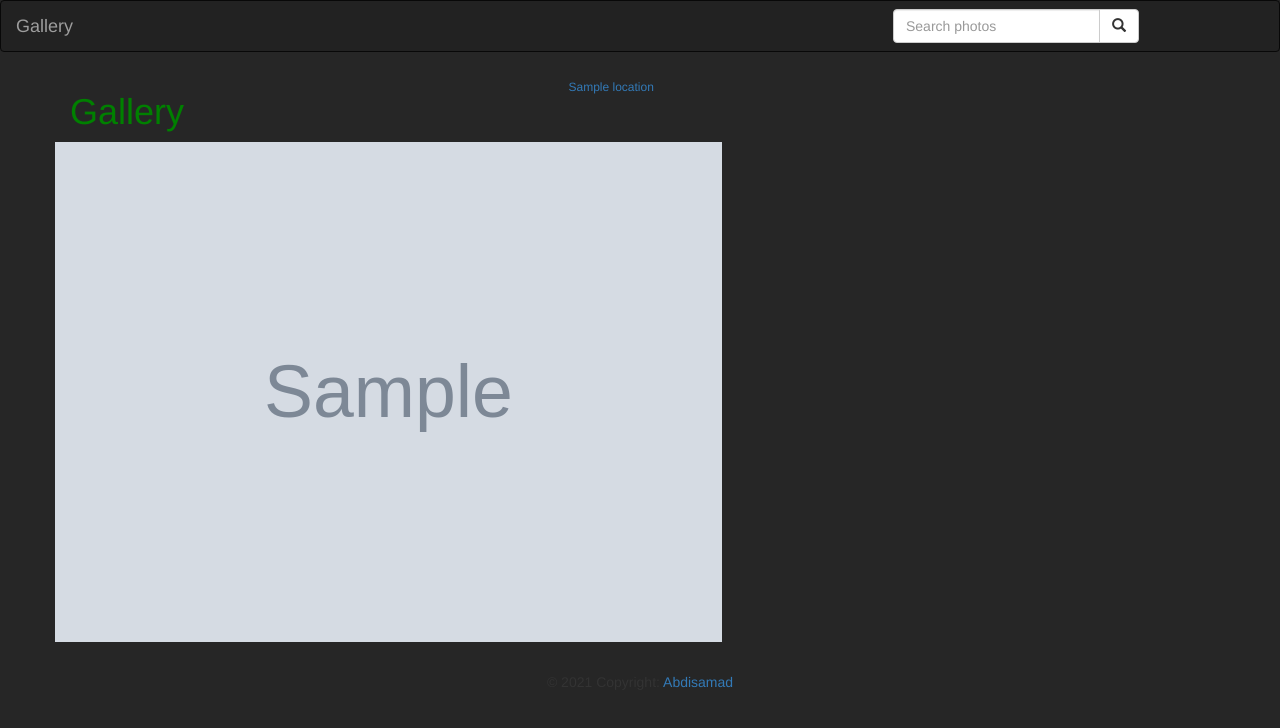
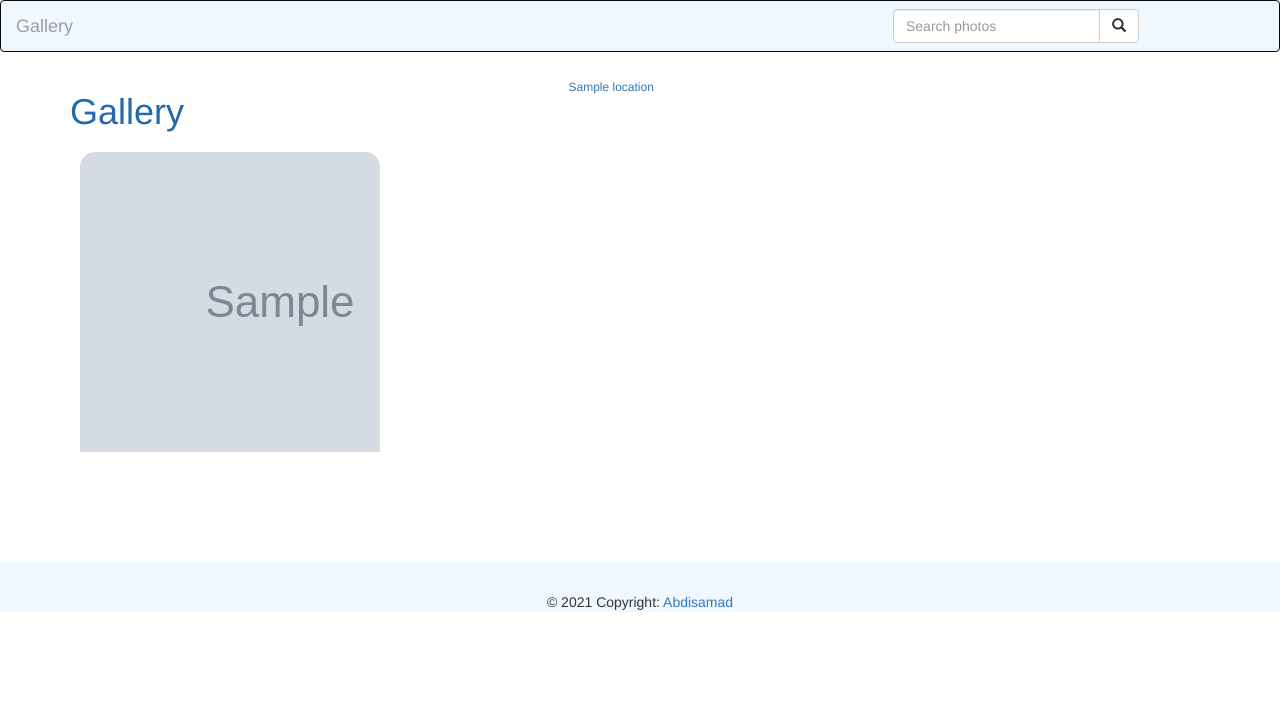
Before and after one commit to Abdisamad100/Gallery-app, a Django app: page / in a window 1280 px wide. Shown: the top 728 px of the page. Run offline with Django 3.2, Linux system fonts and the light colour scheme; tables that the repository leaves empty hold one stand-in row (values such as "Sample post"); grey boxes marked "Sample" are stand-in pictures; some libraries are stand-ins or nearby versions.

Commit message:
styled the home page

```diff
--- a/gallery/app/templates/all-photos/index.html
+++ b/gallery/app/templates/all-photos/index.html
@@ -1,10 +1,14 @@
+
+
+
 {% extends 'all-photos/base.html' %}
+{% load bootstrap3 %}
 {% block content %}
-<!-- Button trigger modal -->
+
 <div class="container">
     <div class="row">
         <div class="col-md-5">
-      <h1>Gallery</h1>
+          <h1 style="color: rgb(35, 106, 168);">Gallery</h1>
         </div>
         <div class="col-md-7">
           <span id="locations">
@@ -15,15 +19,19 @@
         </div>
         </div>
     <div class="row">
-    <div class="card-col-md-6">
+        <div class="col-md-">
+            <!-- Looping through images   -->
             {% for image in images %}
-  <div class="card" data-toggle="modal" data-target="#mymodel{{image.id}}">
-    <img src="{{image.image.url }}" alt="{{image.name}}" class="card-img" height="500px">
+
+            <!--Display all images  -->
+            <div class="col-md-4" data-toggle="modal" data-target="#{{image.id}}">
+                <div class="card card2">
+                    <img src="{{image.image.url}}" alt="{{image.name}}" class="card-img">
                 </div>
             </div>
 
-  <!-- Modal -->
-  <div class="modal fade " id="mymodel{{image.id}}" tabindex="-1" role="dialog"
+
+            <div class="modal fade " id="{{image.id}}" tabindex="-1" role="dialog"
                 aria-labelledby="exampleModalCenterTitle" aria-hidden="true">
                 <div class="modal-dialog modal-dialog-centered modal-md" role="document">
                     <div class="modal-content modalcard">
@@ -33,23 +41,31 @@
                                 <span aria-hidden="true">&times;</span>
                             </button>
                         </div>
-         <div class="modal-body">
+                        <div class="modal-body card3">
                             <img src="{{image.image.url}}" alt="{{image.name}}" class="img-fluid">
-             <p class="imgdesc text-center">{{image.description}}</p>
-             <span class="btn btn-sm btn-outline-success">{{image.category}}</span>
-             <a href="/location/{{image.location}}" class="btn btn-sm btn-outline-info">{{image.location}}</a>
+                            <p class="text-center">{{image.description}}</p>
+                            <p class="image-location">Location ~ {{image.location}}</p>
+                            <p class="image-location">Category ~ {{image.category}}</p>
+                            <p class="image-location">Date on ~ {{ image.date }}</p>
                         </div>
                         <div class="modal-footer">
-          <input class="form-control input-lg" type="text"
-                 value="{{image.image.url}}" id="{{image.id}}.url">
-          <button class="btn btn-success btn-sm" onclick="copyLink('{{image.id}}.url')">Copy</button>
-          <button type="button" class="btn btn-outline-danger btn-sm" data-dismiss="modal">Close
+                            <input class="form-control input-lg" type="text" value="{{image.image.url}}" id="{{image.id}}.url">
+                            <button type="button" class="btn btn-danger btn-sm" data-dismiss="modal">Close
                             </button>
                         </div>
                     </div>
                 </div>
             </div>
+
+
+            {% empty %}
+            <div class="row">
+                <h2 class="text-center">There No Image Items</h2>
+            </div>
             {% endfor %}
+
         </div>
     </div>
+</div>
+
 {% endblock %}
--- a/gallery/app/templates/navbar.html
+++ b/gallery/app/templates/navbar.html
@@ -6,10 +6,11 @@
   <meta name="viewport" content="width=device-width, initial-scale=1">
 </head>
 <body>
-<nav class="navbar navbar-inverse">
+
+<nav class="navbar navbar-inverse"style="background-color:aliceblue;">
   <div class="container-fluid">
     <div class="navbar-header">
-      <a class="navbar-brand" href="all-photos/base.html">Gallery</a>
+      <a class="navbar-brand" href="/">Gallery</a>
     </div>
      <!-- Adding a search form  -->
      <div class="col-sm-4 col-md-4 navbar-right">
--- a/gallery/static/css/basephotos.css
+++ b/gallery/static/css/basephotos.css
@@ -1,9 +1,14 @@
-h1
-{
-  color: green;
+
+.card {
+  width: 300px;
+  height: 400px;
+  display: block;
+  border-radius: 15px;
+  position: relative;
+  overflow: hidden;
+  background-position: center;
+  margin: 10px;
 }
-body
-{
-  background-color:#262626;
-
+footer{
+  background-color:aliceblue;
 }
```
Also changed, not shown: requirements.txt (+8 -1 lines), gallery/media/images/IMG_20190506_224748_801.JPG (added), gallery/media/images/IMG_20200914_130101_750.JPG (added), gallery/media/images/IMG_20200914_130101_750_v2oxqTF.JPG (added), gallery/media/images/IMG_20200927_210120_130_4cyjWG1.JPG (added), gallery/media/images/Mombas.jpeg (added), gallery/media/images/beach.jpeg (added), gallery/media/images/emirate.jpeg (added), gallery/media/images/mombasa.jpeg (added), gallery/media/images/ocean.jpeg (added), gallery/media/images/ocean2.jpeg (added), gallery/media/images/ocean3.jpeg (added), gallery/media/images/pizza.jpeg (added). Lines whose indentation alone changed are shown as unchanged.
